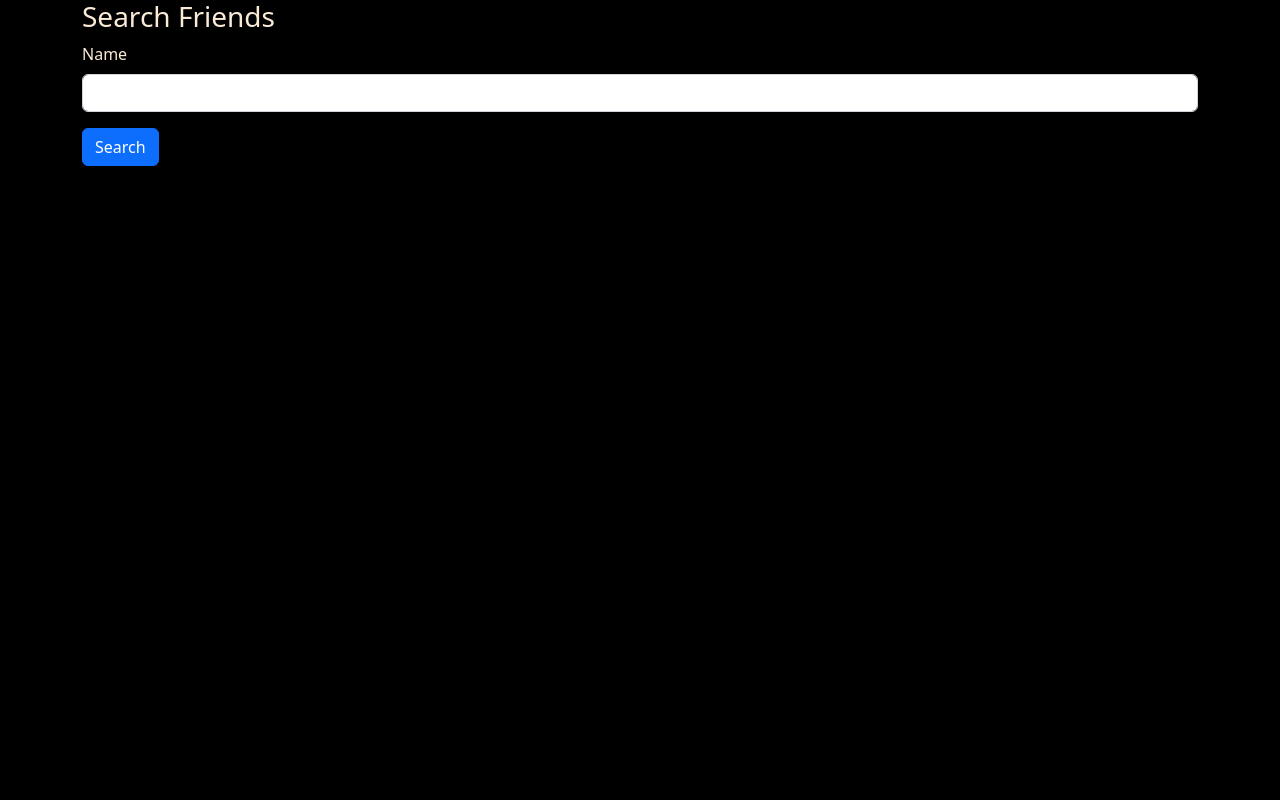
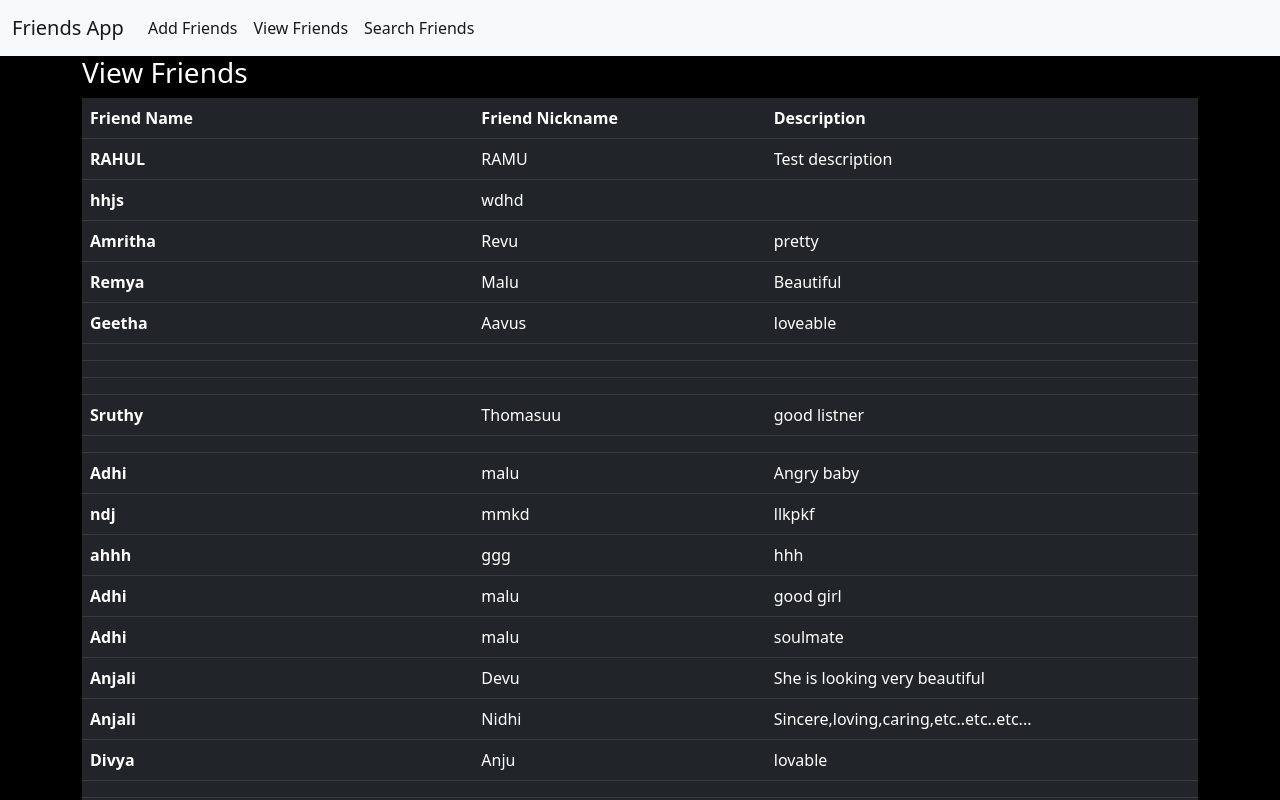
Before and after one commit to j1999amar/FriendsApp-Angular, an Angular app: page / in a window 1280 px wide. Shown: the top 800 px of the page. Built offline with nearby package versions, Linux system fonts and the light colour scheme.

Commit message:
navbar and routing

```diff
--- a/src/app/add-friend/add-friend.component.html
+++ b/src/app/add-friend/add-friend.component.html
@@ -1,3 +1,4 @@
+<app-navbar></app-navbar>
 <div class="container my-5 py-3">
     <div class="row">
         <div class="col-12 col-sm-12 col-md-12 col-lg-6 col-xl-6 col-xxl-6">
--- a/src/app/app.component.html
+++ b/src/app/app.component.html
@@ -1 +1 @@
-<app-search-friend></app-search-friend>
+<router-outlet></router-outlet>
--- a/src/app/app.module.ts
+++ b/src/app/app.module.ts
@@ -1,22 +1,36 @@
 import { NgModule } from '@angular/core';
 import { BrowserModule } from '@angular/platform-browser';
-
 import { AppRoutingModule } from './app-routing.module';
 import { AppComponent } from './app.component';
 import { AddFriendComponent } from './add-friend/add-friend.component';
 import { ViewFriendComponent } from './view-friend/view-friend.component';
 import { SearchFriendComponent } from './search-friend/search-friend.component';
+import { NavbarComponent } from './navbar/navbar.component';
+import { RouterModule, Routes } from '@angular/router';
 
+const myRouter:Routes=[{
+  path:"",
+  component:ViewFriendComponent
+},
+{
+  path:"addFriends",
+  component:AddFriendComponent
+},{
+  path:"searchFriends",
+  component:SearchFriendComponent
+}]
 @NgModule({
   declarations: [
     AppComponent,
     AddFriendComponent,
     ViewFriendComponent,
-    SearchFriendComponent
+    SearchFriendComponent,
+    NavbarComponent
   ],
   imports: [
     BrowserModule,
-    AppRoutingModule
+    AppRoutingModule,
+    RouterModule.forRoot(myRouter)
   ],
   providers: [],
   bootstrap: [AppComponent]
--- /dev/null
+++ b/src/app/navbar/navbar.component.html
@@ -0,0 +1,21 @@
+<nav class="navbar navbar-expand-lg bg-light">
+    <div class="container-fluid">
+      <a class="navbar-brand" routerLink="">Friends App</a>
+      <button class="navbar-toggler" type="button" data-bs-toggle="collapse" data-bs-target="#navbarNav" aria-controls="navbarNav" aria-expanded="false" aria-label="Toggle navigation">
+        <span class="navbar-toggler-icon"></span>
+      </button>
+      <div class="collapse navbar-collapse" id="navbarNav">
+        <ul class="navbar-nav">
+          <li class="nav-item">
+            <a class="nav-link active" aria-current="page" routerLink="/addFriends">Add Friends</a>
+          </li>
+          <li class="nav-item">
+            <a class="nav-link active" routerLink="/">View Friends</a>
+          </li>
+          <li class="nav-item">
+            <a class="nav-link active" routerLink="/searchFriends">Search Friends</a>
+          </li>
+        </ul>
+      </div>
+    </div>
+  </nav>
--- a/src/app/search-friend/search-friend.component.html
+++ b/src/app/search-friend/search-friend.component.html
@@ -1,3 +1,4 @@
+<app-navbar></app-navbar>
 <div class="container">
     <div class="row g-3">
         <div class="col-12 col-sm-12 col-md-12 col-lg-12 col-xl-12 col-xxl-12">
--- a/src/app/view-friend/view-friend.component.html
+++ b/src/app/view-friend/view-friend.component.html
@@ -1,4 +1,5 @@
-  <div class="container">
+<app-navbar></app-navbar>
+<div class="container">
     <div class="row">
         <h3>View Friends</h3>
         <div class="col-12 col-sm-12 col-md-12 col-lg-12- col-xl-12 col-xxl-12">
--- a/src/styles.css
+++ b/src/styles.css
@@ -1,4 +1,4 @@
 body{
     background-color: black;
-    color: antiquewhite;
+    color: white;
 }
```
Also changed, not shown: src/app/navbar/navbar.component.ts (added, +10 -0 lines), src/app/navbar/navbar.component.css (added).
